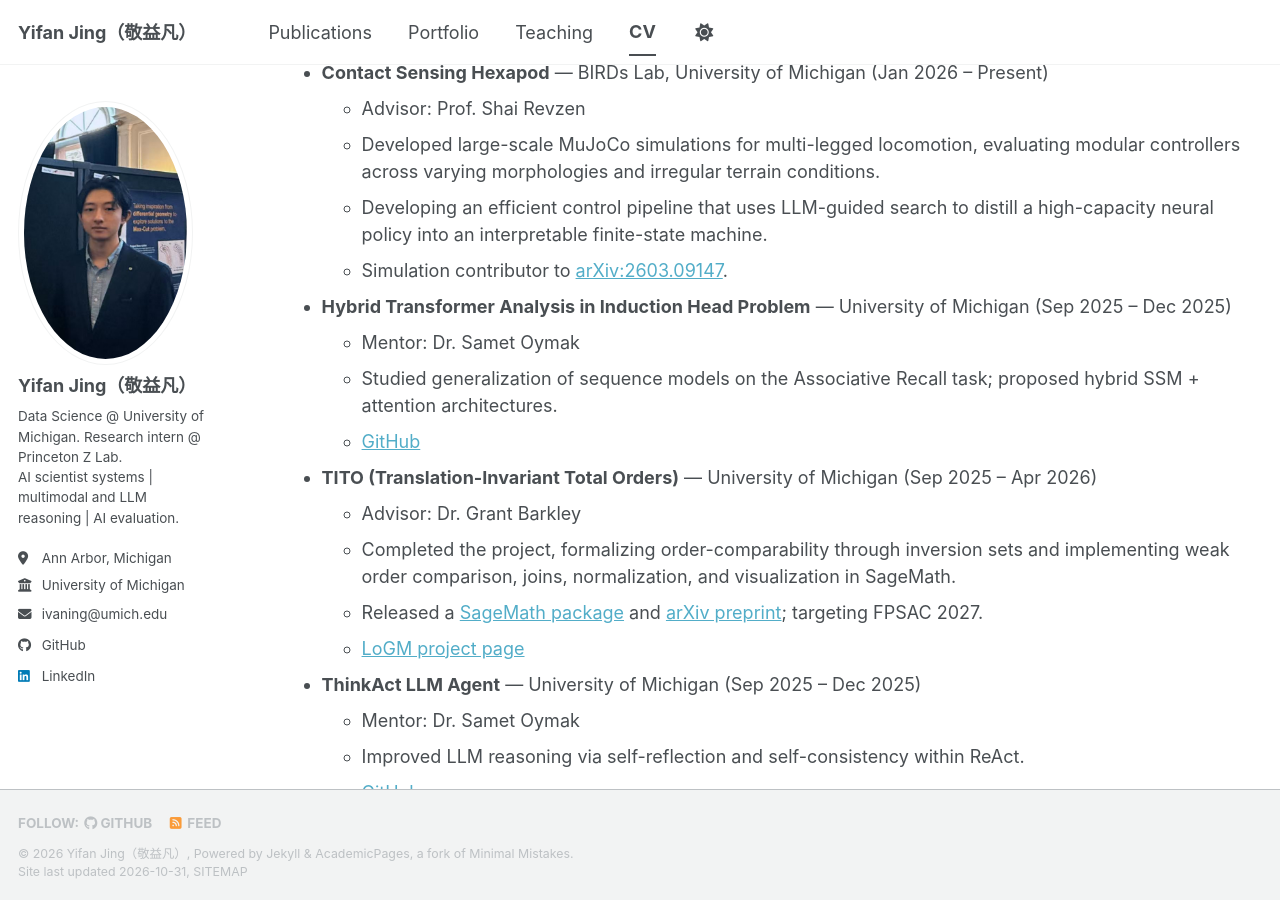
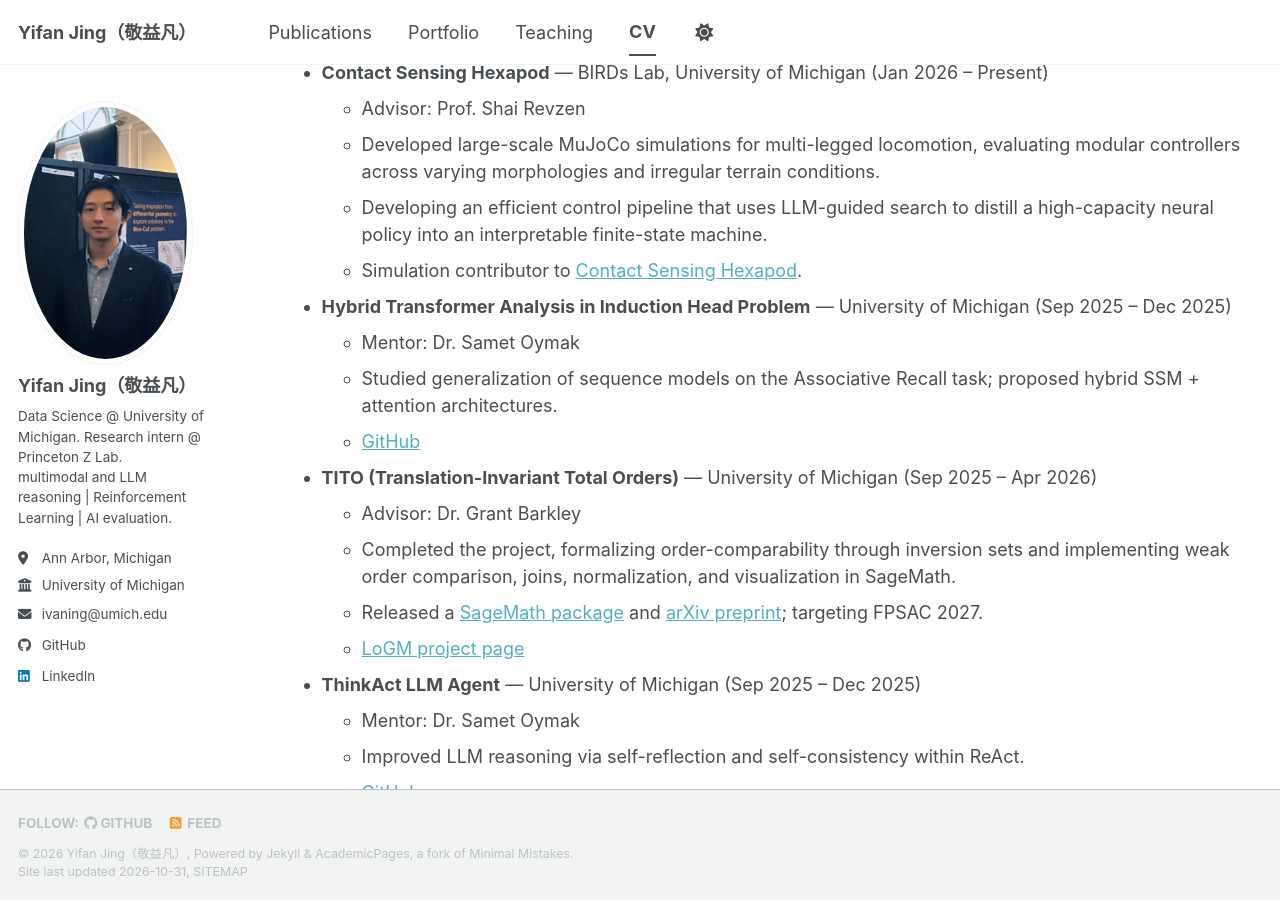
Before and after one commit to Ivann1242/Ivan, a Jekyll site: the page built from _pages/cv.md, in a window 1280 px wide and 900 px high, scrolled down 944 px. Built offline with Jekyll 4.4.1, drawn with Linux system fonts in a browser that asks for light colours; a script bundle is joined from its source files by our own code; library files that are not in the unit come from our copies.

Commit message:
Update research interests, CSH links, and selected honors

```diff
--- a/_config.yml
+++ b/_config.yml
@@ -26,7 +26,7 @@ author:
   avatar           : "profile.png"
   name             : "Yifan Jing（敬益凡）"
   pronouns         : # example: "she/her"
-  bio              : "Data Science @ University of Michigan. Research intern @ Princeton Z Lab.<br>AI scientist systems | multimodal and LLM reasoning | AI evaluation."
+  bio              : "Data Science @ University of Michigan. Research intern @ Princeton Z Lab.<br>multimodal and LLM reasoning | Reinforcement Learning | AI evaluation."
   location         : "Ann Arbor, Michigan"
   employer         : "University of Michigan"
   uri              : # URL
--- a/_data/cv.json
+++ b/_data/cv.json
@@ -60,10 +60,10 @@
     {
       "company": "University of Michigan — BIRDs Lab",
       "position": "Undergraduate Researcher",
-      "website": "https://arxiv.org/abs/2603.09147",
+      "website": "https://iopscience.iop.org/article/10.1088/1748-3190/ae9261/pdf",
       "startDate": "2026-01",
       "endDate": "Present",
-      "summary": "Contact Sensing Hexapod. Advisor: Prof. Shai Revzen. Simulation contributor to arXiv:2603.09147.",
+      "summary": "Contact Sensing Hexapod. Advisor: Prof. Shai Revzen. Simulation contributor.",
       "highlights": [
         "Developed large-scale MuJoCo simulations for multi-legged locomotion, evaluating modular controllers across varying morphologies and irregular terrain conditions.",
         "Developing an efficient control pipeline that uses LLM-guided search to distill a high-capacity neural policy into an interpretable finite-state machine."
--- a/_pages/cv.md
+++ b/_pages/cv.md
@@ -38,7 +38,7 @@ Research Experience
   * Advisor: Prof. Shai Revzen
   * Developed large-scale MuJoCo simulations for multi-legged locomotion, evaluating modular controllers across varying morphologies and irregular terrain conditions.
   * Developing an efficient control pipeline that uses LLM-guided search to distill a high-capacity neural policy into an interpretable finite-state machine.
-  * Simulation contributor to [arXiv:2603.09147](https://arxiv.org/abs/2603.09147).
+  * Simulation contributor to [Contact Sensing Hexapod](https://iopscience.iop.org/article/10.1088/1748-3190/ae9261/pdf).
 
 * **Hybrid Transformer Analysis in Induction Head Problem** — University of Michigan (Sep 2025 – Dec 2025)
   * Mentor: Dr. Samet Oymak
```
Also changed, not shown: _pages/about.md (+2 -3 lines).
